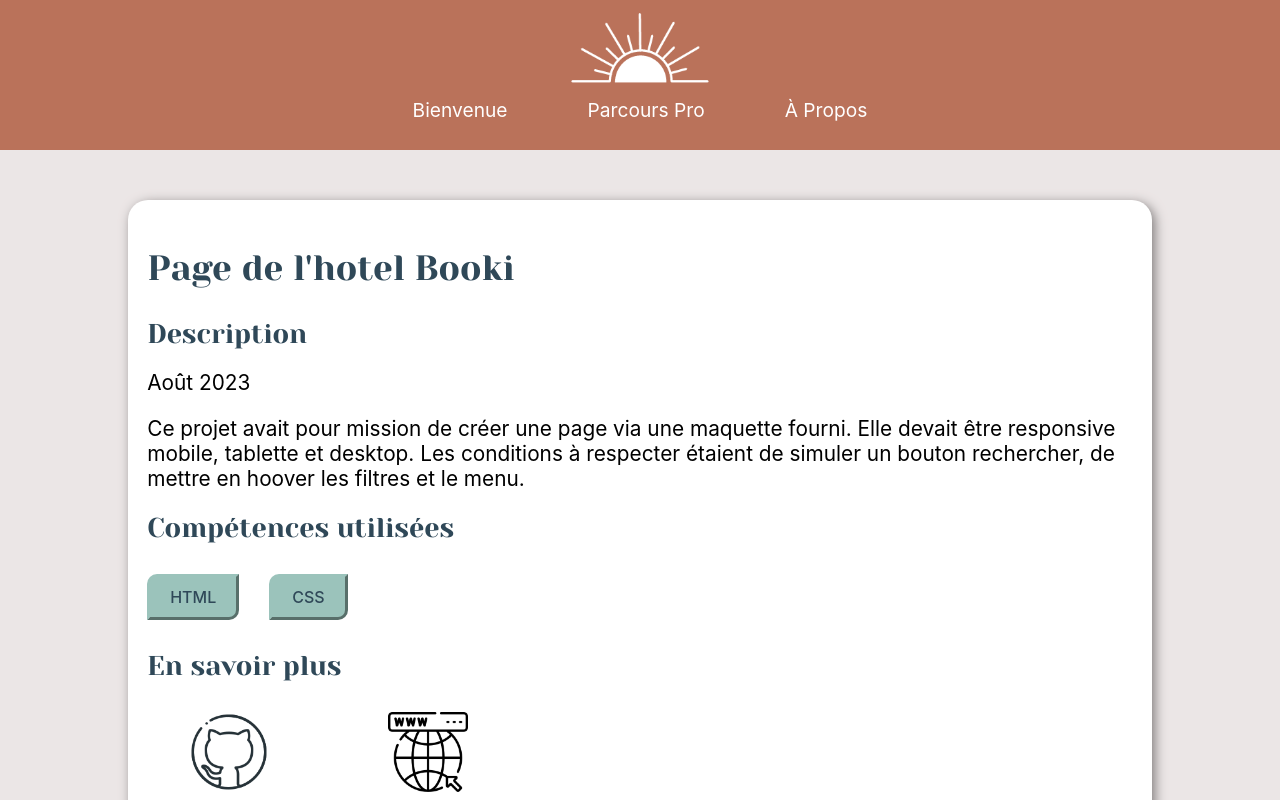
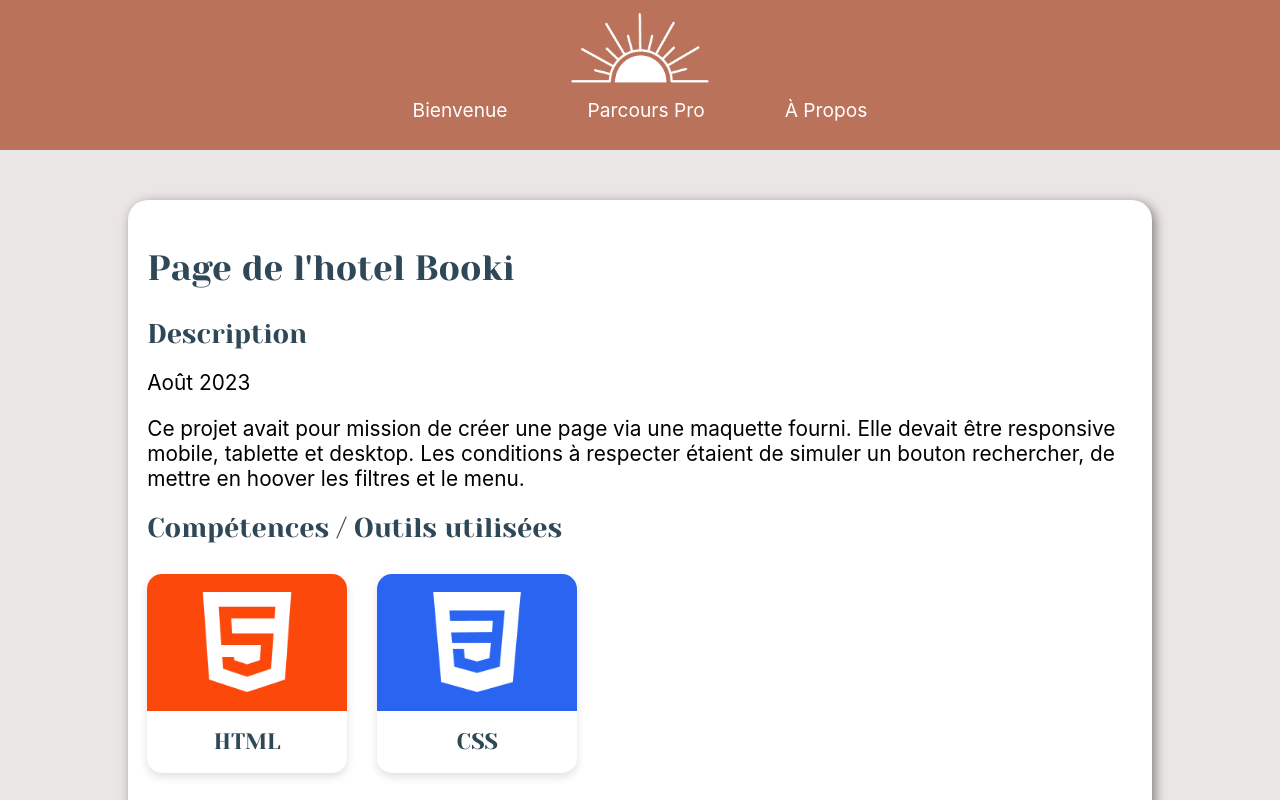
Before and after one commit to Apffou/portfolio, a React (Create React App) app: page /projet/Booki in a window 1280 px wide. Shown: the top 800 px of the page. Built offline with nearby package versions, Linux system fonts and the light colour scheme.

Commit message:
Mise a jour du JSON, Mise a jour du scss Simplecard dans page projet + app

```diff
--- a/src/App.scss
+++ b/src/App.scss
@@ -447,6 +447,88 @@ p {
 
 }
 
+.project {
+  margin-top: 50px;
+
+  h1 {
+    width: 90%;
+  }
+
+  .section-description {
+    @media (min-width:1920px) {
+      display: grid;
+      grid-template-columns: 1fr 1fr;
+    }
+
+    .cover-container {
+      display: flex;
+      justify-content: center;
+      align-items: center;
+      padding: 30px 0;
+
+      .cover {
+        width: 80%;
+        margin: auto;
+      }
+    }
+
+
+    .mission {
+      width: 80%;
+      box-sizing: border-box;
+      margin: 30px auto;
+      background-color: variable.$white;
+      padding: 1.2em;
+      border-radius: 20px 20px 0 0;
+      box-shadow: 3px 3px 12px #807c7c;
+
+      @media (min-width:1920px) {
+        border-radius: 20px 0px 0px 20px;
+        display: flex;
+        flex-direction: column;
+        justify-content: center;
+
+      }
+
+      .tags-container {
+        padding: 30px 0;
+        display: flex;
+        flex-wrap: wrap;
+        gap: 30px;
+      }
+
+      .link-projets {
+        padding: 30px 0;
+        display: flex;
+        flex-direction: row;
+        gap: 50px;
+
+        .icon-projet {
+          display: flex;
+          flex-direction: column;
+          text-decoration: none;
+          align-items: center;
+          gap: 10px;
+          color: variable.$browncolor;
+          cursor: pointer;
+
+          .icon {
+            width: 50px;
+            height: auto;
+            display: inline-block;
+            overflow: visible;
+          }
+
+          span {
+            font-weight: 500;
+            font-size: 1.1em;
+          }
+        }
+      }
+    }
+  }
+}
+
 /* --------------------  Page Projet */
 
 .project {
@@ -515,7 +597,7 @@ p {
           cursor: pointer;
 
           .icon {
-            width: 80px;
+            width: 50px;
             height: auto;
             display: inline-block;
             overflow: visible;
@@ -523,7 +605,7 @@ p {
 
           span {
             font-weight: 500;
-            font-size: 1.3em;
+            font-size: 1.1em;
           }
         }
       }
--- a/src/Components/SimpleCard/SimpleCard.scss
+++ b/src/Components/SimpleCard/SimpleCard.scss
@@ -55,6 +55,14 @@
         background-color: #502e0c;
     }
 
+    .lighthouse {
+        background-color: #1639ab;
+    }
+
+    .redux {
+        background-color: #764abc;
+    }
+
     h3 {
         margin: 0;
         display: block;
--- a/src/Pages/Projet.js
+++ b/src/Pages/Projet.js
@@ -1,4 +1,5 @@
 
+import SimpleCard from '../Components/SimpleCard/SimpleCard';
 import Tags from '../Components/Tags/Tags';
 import projet from '../Projets.json';
 import { useParams } from "react-router-dom";
@@ -19,10 +20,11 @@ function Projet() {
                     <h2>Description</h2>
                     <p>{project.date} </p>
                     <p> {project.description} </p>
-                    <h2>Compétences utilisées</h2>
+                    <h2>Compétences / Outils utilisées</h2>
                     <div className='tags-container'>
-                        {project.tags.map((tags) => <Tags key={tags} nom={tags} />)}
+                        {project.tags.map((tag, index) => <SimpleCard key={index} src={tag.img_src} alt={tag.img_alt} title={tag.title} />)}
                     </div>
+
                     <h2>En savoir plus </h2>
                     <div className='link-projets'>
                         <a href={project.linkGithub} className='icon-projet'>
--- a/src/Projets.json
+++ b/src/Projets.json
@@ -12,8 +12,16 @@
         "linkGithub": "https://github.com/Apffou/Booki",
         "description": "Ce projet avait pour mission de créer une page via une maquette fourni. Elle devait être responsive mobile, tablette et desktop. Les conditions à respecter étaient de simuler un bouton rechercher, de mettre en hoover les filtres et le menu.",
         "tags": [
-            "HTML",
-            "CSS"
+            {
+                "title": "HTML",
+                "img_src": "html.png",
+                "img_alt": "Logo du langage Html"
+            },
+            {
+                "title": "CSS",
+                "img_src": "css-3.png",
+                "img_alt": "Logo du langage CSS"
+            }
         ]
     },
     {
@@ -29,9 +37,21 @@
         "linkGithub": "https://github.com/Apffou/Ohmyfood",
         "description": "Ce projet avait pour mission de créer un site avec une maquette à respecter. Elle devait être responsive et créer en mobile first. Les conditions à respecter étaient de créer un loader, de faire des animations css et keyframe fluide en hoover. ",
         "tags": [
-            "HTML",
-            "CSS",
-            "SASS"
+            {
+                "title": "HTML",
+                "img_src": "html.png",
+                "img_alt": "Logo du langage Html"
+            },
+            {
+                "title": "CSS",
+                "img_src": "css-3.png",
+                "img_alt": "Logo du langage CSS"
+            },
+            {
+                "title": "Sass",
+                "img_src": "sass.png",
+                "img_alt": "Logo du langage Sass"
+            }
         ]
     },
     {
@@ -47,9 +67,21 @@
         "linkGithub": "https://github.com/Apffou/NinaCarducci",
         "description": "Ce projet avait pour mission d'optimiser le site web pour qu'il soit plus accessible aux utilisateurs comme un temps de chargement plus rapide en réduisant le poids des images. Les conditions à respecter étaient d'avoir un score de 90 minimum sur LightHouse (outil permetant de mesurer la qualité d'une page Web). Il fallait également pratiquer le référencement naturel (SEO) par exemple en mettant une balise title, en renommant les images ou en remplissant les balises ALT. ",
         "tags": [
-            "HTML",
-            "CSS",
-            "Lighthouse"
+            {
+                "title": "HTML",
+                "img_src": "html.png",
+                "img_alt": "Logo du langage Html"
+            },
+            {
+                "title": "CSS",
+                "img_src": "css-3.png",
+                "img_alt": "Logo du langage CSS"
+            },
+            {
+                "title": "LightHouse",
+                "img_src": "lighthouse.png",
+                "img_alt": "Logo de l'outil LightHouse"
+            }
         ]
     },
     {
@@ -65,10 +97,26 @@
         "linkGithub": "https://github.com/Apffou/Kasa",
         "description": "Ce projet avait pour mission de faire la refonte du site Web Kasa à partir d'une base de donnée. Les conditions pour réussir ce projet étaient d'utiliser React pour le front-end pour créer des composants et des routes pour naviguer sur le site.  Il a été intéressant de construire des composants avec la suntaxe particulière de React.  ",
         "tags": [
-            "HTML",
-            "SASS",
-            "Javascript",
-            "React"
+            {
+                "title": "HTML",
+                "img_src": "html.png",
+                "img_alt": "Logo du langage Html"
+            },
+            {
+                "title": "Sass",
+                "img_src": "sass.png",
+                "img_alt": "Logo du langage Sass"
+            },
+            {
+                "title": "JavaScript",
+                "img_src": "javascript.png",
+                "img_alt": "Logo du langage JavaScript"
+            },
+            {
+                "title": "React",
+                "img_src": "react.png",
+                "img_alt": "Logo du langage/Framework React"
+            }
         ]
     },
     {
@@ -84,10 +132,26 @@
         "linkGithub": "https://github.com/Apffou/Pika",
         "description": "Ce projet personnel était de continuer à m'exercer sur ce que j'avais appris pendant ma formation. J'ai pu m'exercer sur React, la mise en page et les animations CSS. J'ai également appris à déployer un site React sur Github Pages.  ",
         "tags": [
-            "HTML",
-            "SASS",
-            "Javascript",
-            "React"
+            {
+                "title": "HTML",
+                "img_src": "html.png",
+                "img_alt": "Logo du langage Html"
+            },
+            {
+                "title": "Sass",
+                "img_src": "sass.png",
+                "img_alt": "Logo du langage Sass"
+            },
+            {
+                "title": "JavaScript",
+                "img_src": "javascript.png",
+                "img_alt": "Logo du langage JavaScript"
+            },
+            {
+                "title": "React",
+                "img_src": "react.png",
+                "img_alt": "Logo du langage/Framework React"
+            }
         ]
     },
     {
@@ -103,11 +167,31 @@
         "linkGithub": "https://github.com/Apffou/argent-bank",
         "description": "Ce projet ??  ",
         "tags": [
-            "HTML",
-            "SASS",
-            "Javascript",
-            "React",
-            "Redux"
+            {
+                "title": "HTML",
+                "img_src": "html.png",
+                "img_alt": "Logo du langage Html"
+            },
+            {
+                "title": "Sass",
+                "img_src": "sass.png",
+                "img_alt": "Logo du langage Sass"
+            },
+            {
+                "title": "JavaScript",
+                "img_src": "javascript.png",
+                "img_alt": "Logo du langage JavaScript"
+            },
+            {
+                "title": "React",
+                "img_src": "react.png",
+                "img_alt": "Logo du langage/Framework React"
+            },
+            {
+                "title": "Redux",
+                "img_src": "redux.png",
+                "img_alt": "Logo de la bibliothèque redux"
+            }
         ]
     }
 ]
```
